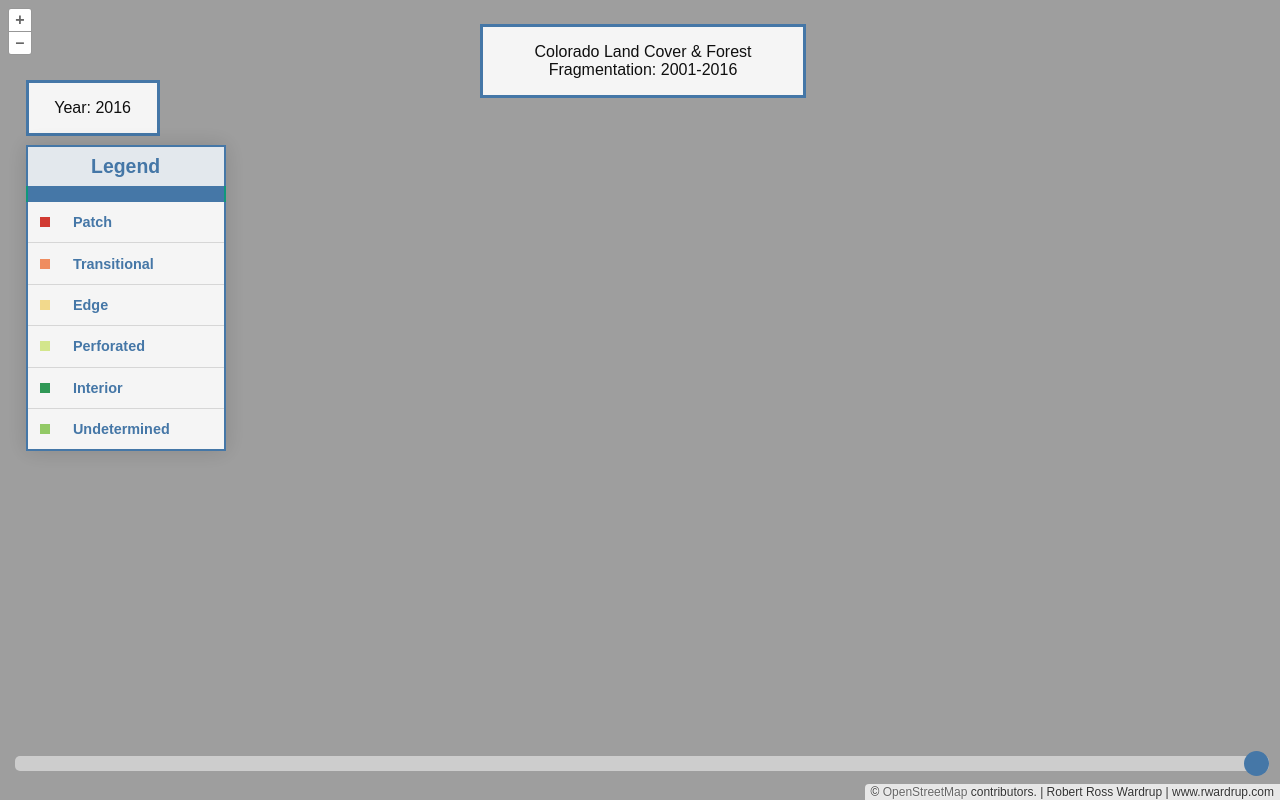
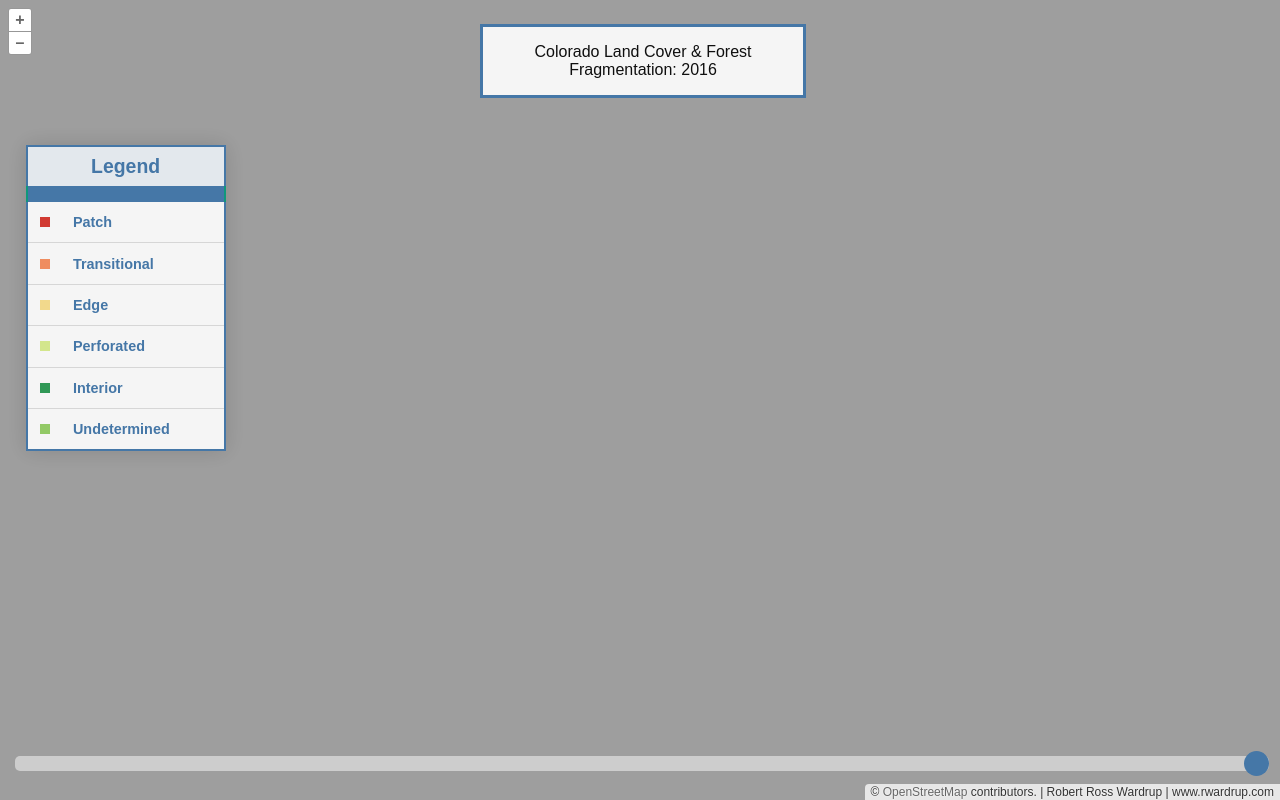
Before and after one commit to minorsecond/co_forestfrag_map, a website built with Parcel: page index.html in a window 1280 px wide. Built offline with nearby package versions, Linux system fonts and the light colour scheme; what ol-layerswitcher would draw is missing.

Commit message:
Display year in title

```diff
--- a/index.html
+++ b/index.html
@@ -19,14 +19,11 @@
 <div id="map"></div>
 <script src="./main.js"></script>
 <div id="title_text" class="title_text">
-    <p>Colorado Land Cover & Forest Fragmentation: 2001-2016</p>
+    <p>Colorado Land Cover & Forest Fragmentation: <span id="date_value"></span></p>
 </div>
 <div style="position:absolute; bottom:25px; width:98%; margin-left: 1%" class="slidercontainer">
     <input type="range" min="0" max="6" class="slider" id="yearRange">
 </div>
-<div id="year_text" class="year_text">
-    <p>Year: <span id="date_value"></span></p>
-</div>
 <div style="position: absolute; left: 2%; top: 15%;" class id="map-legend"> </div>
 </body>
 </html>
```
